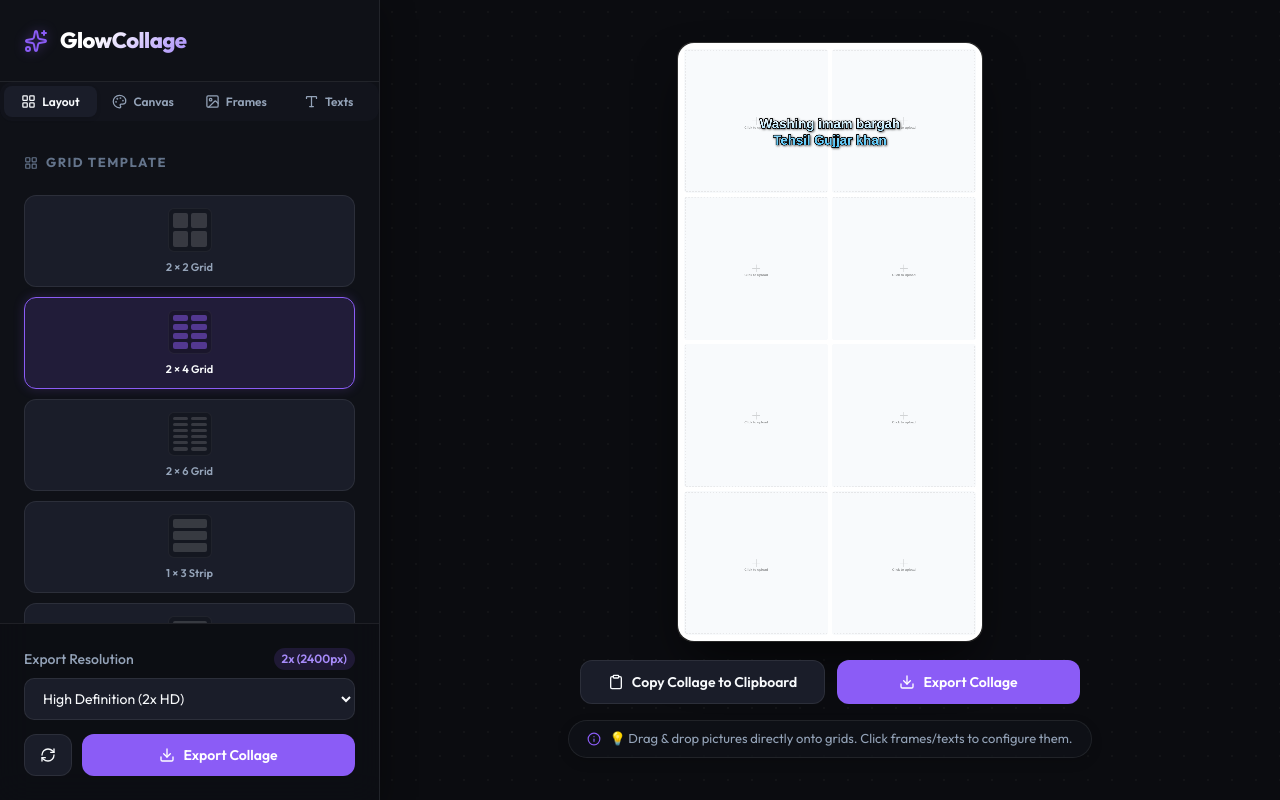
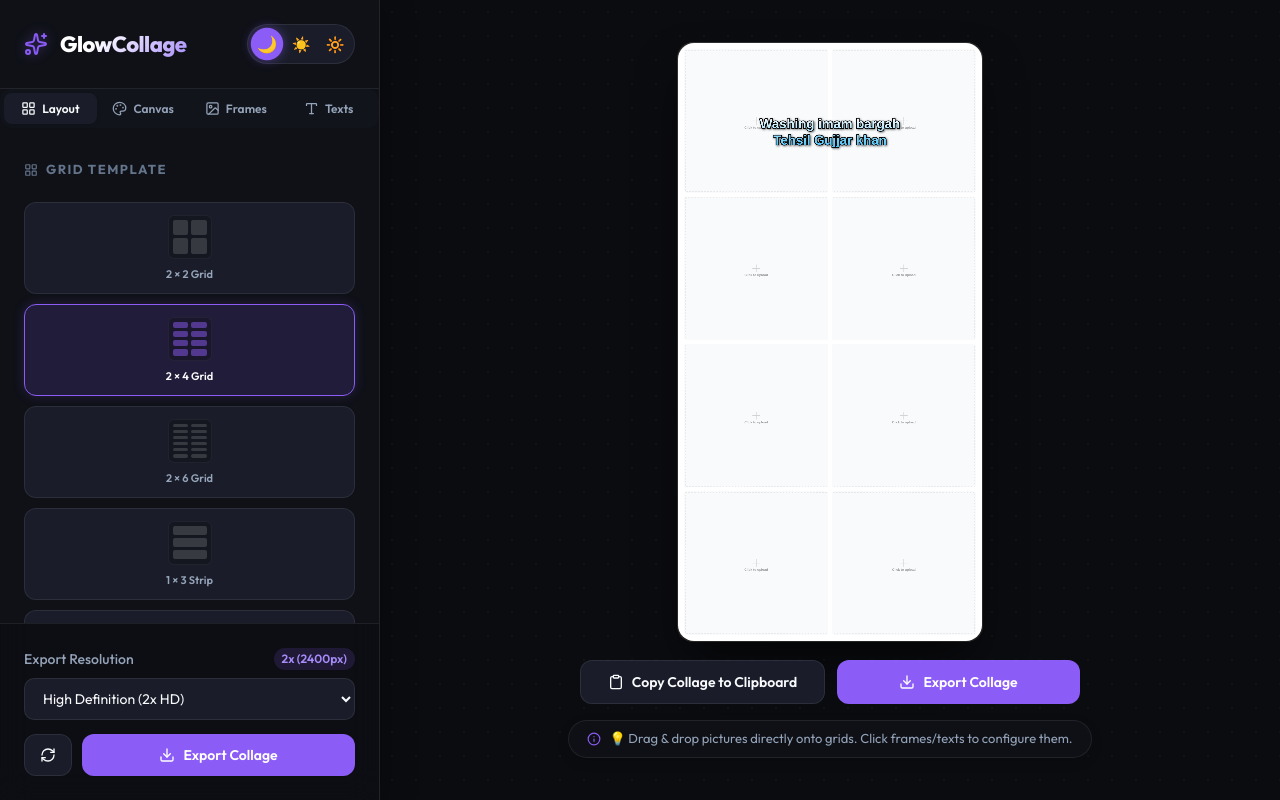
Before and after one commit to Anwar-zaib-sys/glow-Collage, a React (Vite) app: page / in a window 1280 px wide. Built offline with nearby package versions, Linux system fonts and the light colour scheme; a web font is replaced by a local one.

Commit message:
light mode added

```diff
--- a/src/App.css
+++ b/src/App.css
@@ -718,7 +718,102 @@ input:checked + .switch-toggle-slider:before {
   gap: 10px;
 }
 
-/* Responsive CSS */
+/* ============================================================
+   Theme Toggle Button (top-left corner of sidebar header)
+   ============================================================ */
+.theme-toggle-group {
+  display: flex;
+  align-items: center;
+  gap: 4px;
+  background: var(--bg-tertiary);
+  border: 1px solid var(--border-color);
+  border-radius: 24px;
+  padding: 4px;
+  margin-left: auto;          /* push to the right inside the header flex */
+  flex-shrink: 0;
+}
+
+.theme-btn {
+  background: transparent;
+  border: none;
+  cursor: pointer;
+  width: 30px;
+  height: 30px;
+  border-radius: 50%;
+  display: flex;
+  align-items: center;
+  justify-content: center;
+  font-size: 15px;
+  transition: background var(--transition-fast), transform var(--transition-fast), box-shadow var(--transition-fast);
+  color: var(--text-muted);
+  position: relative;
+}
+
+.theme-btn:hover {
+  background: var(--accent-light);
+  color: var(--accent-hover);
+  transform: scale(1.12);
+}
+
+.theme-btn.theme-btn--active {
+  background: var(--accent);
+  color: #ffffff;
+  box-shadow: 0 0 10px var(--accent-glow);
+  transform: scale(1.08);
+}
+
+/* Smooth global theme transition */
+.app-container,
+.sidebar,
+.workspace,
+.canvas-wrapper,
+.sidebar-header,
+.sidebar-content,
+.sidebar-footer,
+.tab-btn,
+.btn,
+select,
+input[type="text"],
+.text-edit-textarea,
+.control-label,
+.section-title,
+.layout-card,
+.instruction-banner,
+.toast,
+.cell-toolbar {
+  transition:
+    background-color 0.35s ease,
+    border-color 0.35s ease,
+    color 0.35s ease,
+    box-shadow 0.35s ease;
+}
+
+/* Override logo-text gradient for light / solarized modes */
+[data-theme="light"] .logo-text,
+[data-theme="solarized"] .logo-text {
+  background: linear-gradient(135deg, var(--accent) 30%, var(--accent-hover) 100%);
+  -webkit-background-clip: text;
+  -webkit-text-fill-color: transparent;
+}
+
+/* Text style tab active state overrides for light themes */
+[data-theme="light"] .text-style-tab-btn.active,
+[data-theme="solarized"] .text-style-tab-btn.active {
+  background: var(--bg-primary);
+  color: var(--text-primary);
+}
+
+/* Workspace dot-grid adapts to theme */
+[data-theme="light"] .workspace {
+  background-image: radial-gradient(rgba(15, 23, 42, 0.06) 1px, transparent 1px);
+}
+[data-theme="solarized"] .workspace {
+  background-image: radial-gradient(rgba(7, 54, 66, 0.08) 1px, transparent 1px);
+}
+
+/* ============================================================
+   Responsive CSS
+   ============================================================ */
 @media (max-width: 1024px) {
   .app-container {
     flex-direction: column-reverse;
--- a/src/App.jsx
+++ b/src/App.jsx
@@ -74,7 +74,24 @@ const GRADIENT_PRESETS = [
 
 const CANVAS_WIDTH = 1200; // Fixed width for editing resolution
 
+// Theme helpers
+const THEMES = [
+  { id: 'dark',      label: '🌙', title: 'Dark Mode' },
+  { id: 'solarized', label: '☀️', title: 'Solarized Mode' },
+  { id: 'light',     label: '🔆', title: 'Light Mode' }
+];
+
 function App() {
+  // ── Theme ──
+  const [theme, setTheme] = useState(() => {
+    return localStorage.getItem('gc-theme') || 'dark';
+  });
+
+  useEffect(() => {
+    document.documentElement.setAttribute('data-theme', theme);
+    localStorage.setItem('gc-theme', theme);
+  }, [theme]);
+
   // Sidebar Tabs
   const [activeTab, setActiveTab] = useState('layout'); // 'layout' | 'design' | 'text' | 'image'
   const [textEditTab, setTextEditTab] = useState('TEXT'); // Sub-tab for Text overlay configurations: 'TEXT' | 'BACKGROUND' | 'BORDER'
@@ -1239,6 +1256,22 @@ function App() {
         <header className="sidebar-header">
           <Sparkles className="logo-icon" size={24} />
           <h1 className="logo-text">GlowCollage</h1>
+
+          {/* Theme Toggle */}
+          <div className="theme-toggle-group" role="group" aria-label="Color theme">
+            {THEMES.map((t) => (
+              <button
+                key={t.id}
+                id={`theme-btn-${t.id}`}
+                className={`theme-btn${theme === t.id ? ' theme-btn--active' : ''}`}
+                title={t.title}
+                aria-pressed={theme === t.id}
+                onClick={() => setTheme(t.id)}
+              >
+                {t.label}
+              </button>
+            ))}
+          </div>
         </header>
 
         {/* Tab Headers */}
--- a/src/index.css
+++ b/src/index.css
@@ -1,4 +1,8 @@
-:root {
+/* ============================================================
+   THEME SYSTEM — Dark (default) · Solarized · Light
+   ============================================================ */
+:root,
+[data-theme="dark"] {
   /* Color Palette - Premium Slate & Purple Accent */
   --bg-primary: #0b0c10;
   --bg-secondary: #12141c;
@@ -21,19 +25,92 @@
   --border-color-hover: rgba(255, 255, 255, 0.16);
   --border-accent: rgba(139, 92, 246, 0.3);
 
-  /* Glassmorphism Styles */
   --glass-bg: rgba(18, 20, 28, 0.7);
   --glass-border: rgba(255, 255, 255, 0.08);
   --glass-blur: blur(16px);
   --glass-shadow: 0 8px 32px 0 rgba(0, 0, 0, 0.37);
 
-  /* Font Families */
   --font-ui: 'Outfit', 'Inter', system-ui, sans-serif;
 
-  /* Transitions */
   --transition-fast: 0.15s ease;
   --transition-normal: 0.3s cubic-bezier(0.4, 0, 0.2, 1);
   --transition-slow: 0.5s ease;
+
+  color-scheme: dark;
+}
+
+/* ── Solarized Warm Theme ── */
+[data-theme="solarized"] {
+  --bg-primary: #fdf6e3;
+  --bg-secondary: #eee8d5;
+  --bg-tertiary: #e6dfc9;
+
+  --text-primary: #073642;
+  --text-secondary: #586e75;
+  --text-muted: #93a1a1;
+
+  --accent: #b58900;
+  --accent-hover: #cb9f0a;
+  --accent-light: rgba(181, 137, 0, 0.15);
+  --accent-glow: rgba(181, 137, 0, 0.4);
+
+  --success: #2aa198;
+  --danger: #dc322f;
+  --warning: #cb4b16;
+
+  --border-color: rgba(7, 54, 66, 0.12);
+  --border-color-hover: rgba(7, 54, 66, 0.24);
+  --border-accent: rgba(181, 137, 0, 0.35);
+
+  --glass-bg: rgba(238, 232, 213, 0.80);
+  --glass-border: rgba(7, 54, 66, 0.10);
+  --glass-blur: blur(16px);
+  --glass-shadow: 0 8px 32px 0 rgba(7, 54, 66, 0.15);
+
+  --font-ui: 'Outfit', 'Inter', system-ui, sans-serif;
+
+  --transition-fast: 0.15s ease;
+  --transition-normal: 0.3s cubic-bezier(0.4, 0, 0.2, 1);
+  --transition-slow: 0.5s ease;
+
+  color-scheme: light;
+}
+
+/* ── Light Theme ── */
+[data-theme="light"] {
+  --bg-primary: #f4f6fb;
+  --bg-secondary: #eaecf5;
+  --bg-tertiary: #dde1ef;
+
+  --text-primary: #0f172a;
+  --text-secondary: #475569;
+  --text-muted: #94a3b8;
+
+  --accent: #7c3aed;
+  --accent-hover: #6d28d9;
+  --accent-light: rgba(124, 58, 237, 0.12);
+  --accent-glow: rgba(124, 58, 237, 0.4);
+
+  --success: #059669;
+  --danger: #dc2626;
+  --warning: #d97706;
+
+  --border-color: rgba(15, 23, 42, 0.10);
+  --border-color-hover: rgba(15, 23, 42, 0.20);
+  --border-accent: rgba(124, 58, 237, 0.30);
+
+  --glass-bg: rgba(234, 236, 245, 0.80);
+  --glass-border: rgba(15, 23, 42, 0.08);
+  --glass-blur: blur(16px);
+  --glass-shadow: 0 8px 32px 0 rgba(15, 23, 42, 0.12);
+
+  --font-ui: 'Outfit', 'Inter', system-ui, sans-serif;
+
+  --transition-fast: 0.15s ease;
+  --transition-normal: 0.3s cubic-bezier(0.4, 0, 0.2, 1);
+  --transition-slow: 0.5s ease;
+
+  color-scheme: light;
 }
 
 /* Global Reset */
```
